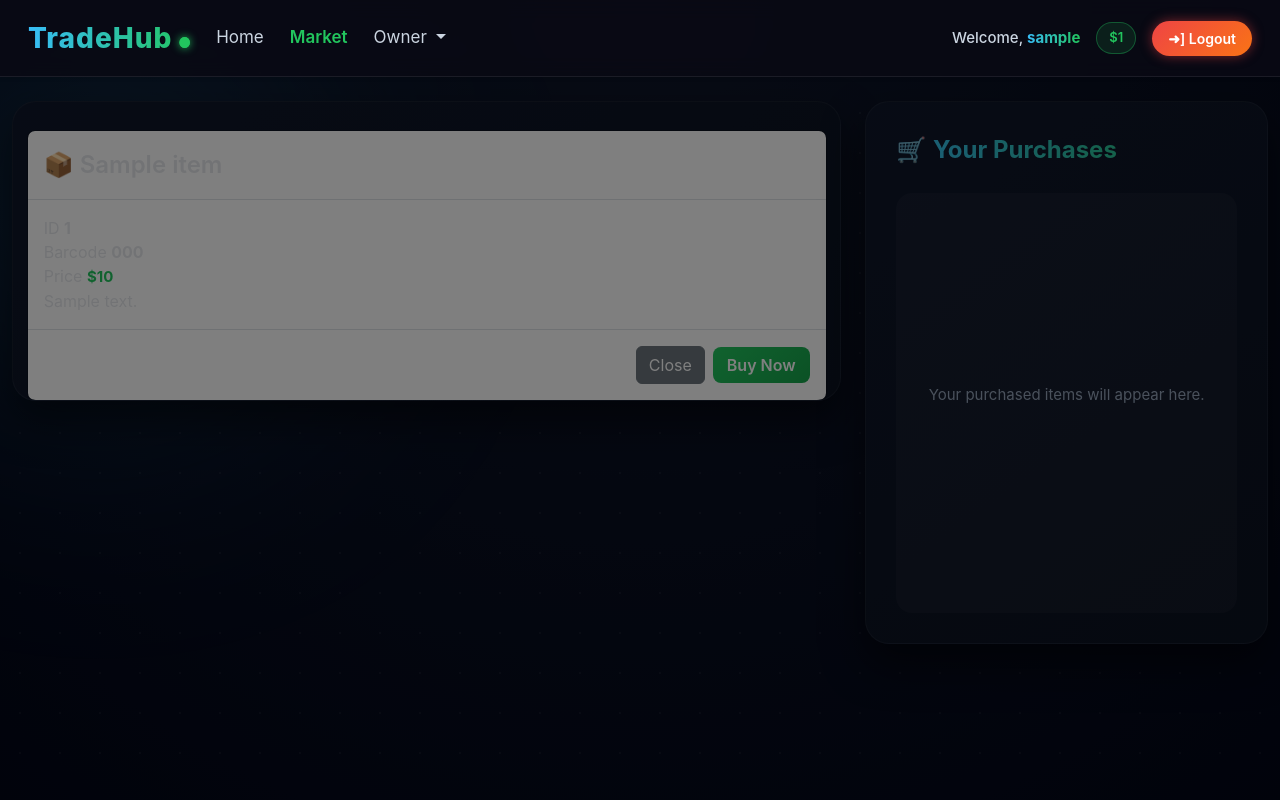
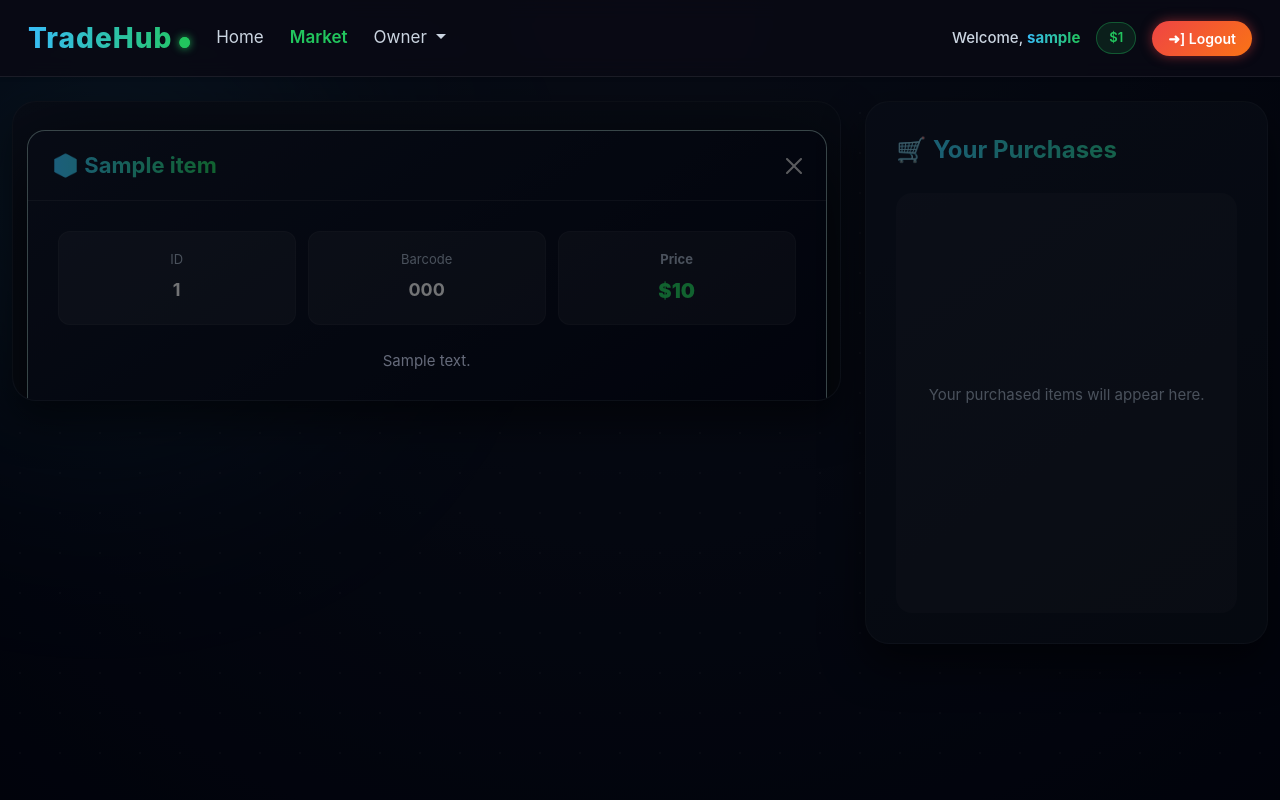
Before and after one commit to khaledelsayed2003/tradehub-marketplace, a Flask app: page /market in a window 1280 px wide, after a click on "View Details". Run offline with Flask 3, Linux system fonts and the light colour scheme; a user stored in the database is signed in; tables that the repository leaves empty hold one stand-in row (values such as "Sample post").

Commit message:
Add CSS design for item info and purchase modals with improved UI, colors, and layout

```diff
--- a/app/static/css/style.css
+++ b/app/static/css/style.css
@@ -828,3 +828,109 @@ body::before {
     text-align: center;
     font-size: 15px;
 }
+
+
+/* MODAL DESIGN */
+/* ITEM DETAILS MODAL*/
+.trade-modal {
+    position: relative;
+    background: linear-gradient(145deg,#0f172a,#020617);
+    border-radius: 18px;
+    border: 1px solid rgba(125, 154, 158, 0.904);
+    box-shadow: 0 30px 80px rgba(0,0,0,0.8);
+    backdrop-filter: blur(18px);
+    color: #e5e7eb;
+}
+
+/* Header */
+.trade-modal-header {
+    border-bottom: 1px solid rgba(255,255,255,0.08);
+    padding: 18px 24px;
+}
+
+.trade-modal-header h4 {
+    font-weight: 700;
+    font-size: 22px;
+    background: linear-gradient(90deg,#38bdf8,#22c55e);
+    -webkit-background-clip: text;
+    background-clip: text;
+    color: transparent;
+}
+
+/* Close icon */
+.trade-modal-header .btn-close {
+    filter: invert(1);
+    opacity: 0.7;
+}
+
+.trade-modal-header .btn-close:hover {
+    opacity: 1;
+}
+
+/* Body */
+.trade-modal-body {
+    padding: 30px;
+}
+
+/* Item stats */
+.item-stats {
+    display: flex;
+    gap: 12px;
+    margin-bottom: 25px;
+}
+
+.stat {
+    background: rgba(255,255,255,0.05);
+    padding: 18px;
+    border-radius: 12px;
+    text-align: center;
+    flex: 1;
+    border: 1px solid rgba(255,255,255,0.04);
+}
+
+.stat span {
+    display: block;
+    font-size: 13px;
+    color: #94a3b8;
+    margin-bottom: 6px;
+}
+
+.stat strong {
+    font-size: 18px;
+    color: #e5e7eb;
+}
+
+/* Price highlight */
+.price strong {
+    color: #22c55e;
+    font-size: 20px;
+}
+
+/* Description */
+.item-description {
+    text-align: center;
+    color: #cbd5f5;
+    font-size: 15px;
+    margin-top: 10px;
+}
+
+
+/* Purchase modal */
+.purchase-item {
+    font-weight: 700;
+    font-size: 22px;
+    margin-bottom: 10px;
+    color: #e5e7eb;
+}
+
+.big-price {
+    font-size: 34px;
+    font-weight: 800;
+    color: #22c55e;
+}
+
+/* Footer */
+.trade-modal-footer {
+    border-top: 1px solid rgba(255,255,255,0.08);
+    padding: 18px 24px;
+}
--- a/app/templates/includes/items_modals.html
+++ b/app/templates/includes/items_modals.html
@@ -28,9 +28,9 @@
             <strong>{{ item.barcode }}</strong>
           </div>
 
-          <div class="stat">
+          <div class="stat price">
             <span>Price</span>
-            <strong class="price">${{ item.price }}</strong>
+            <strong>${{ item.price }}</strong>
           </div>
 
         </div>
```
